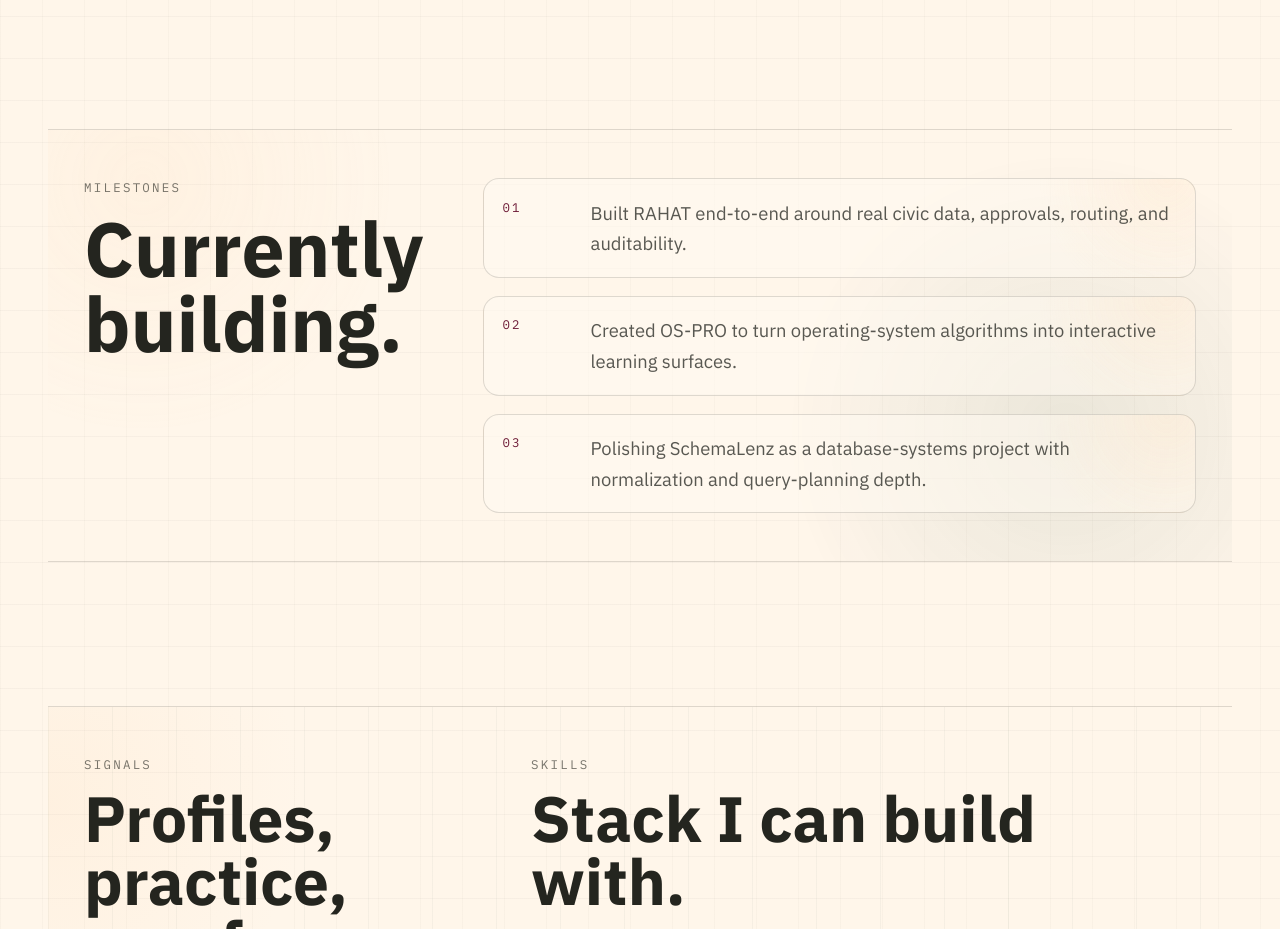
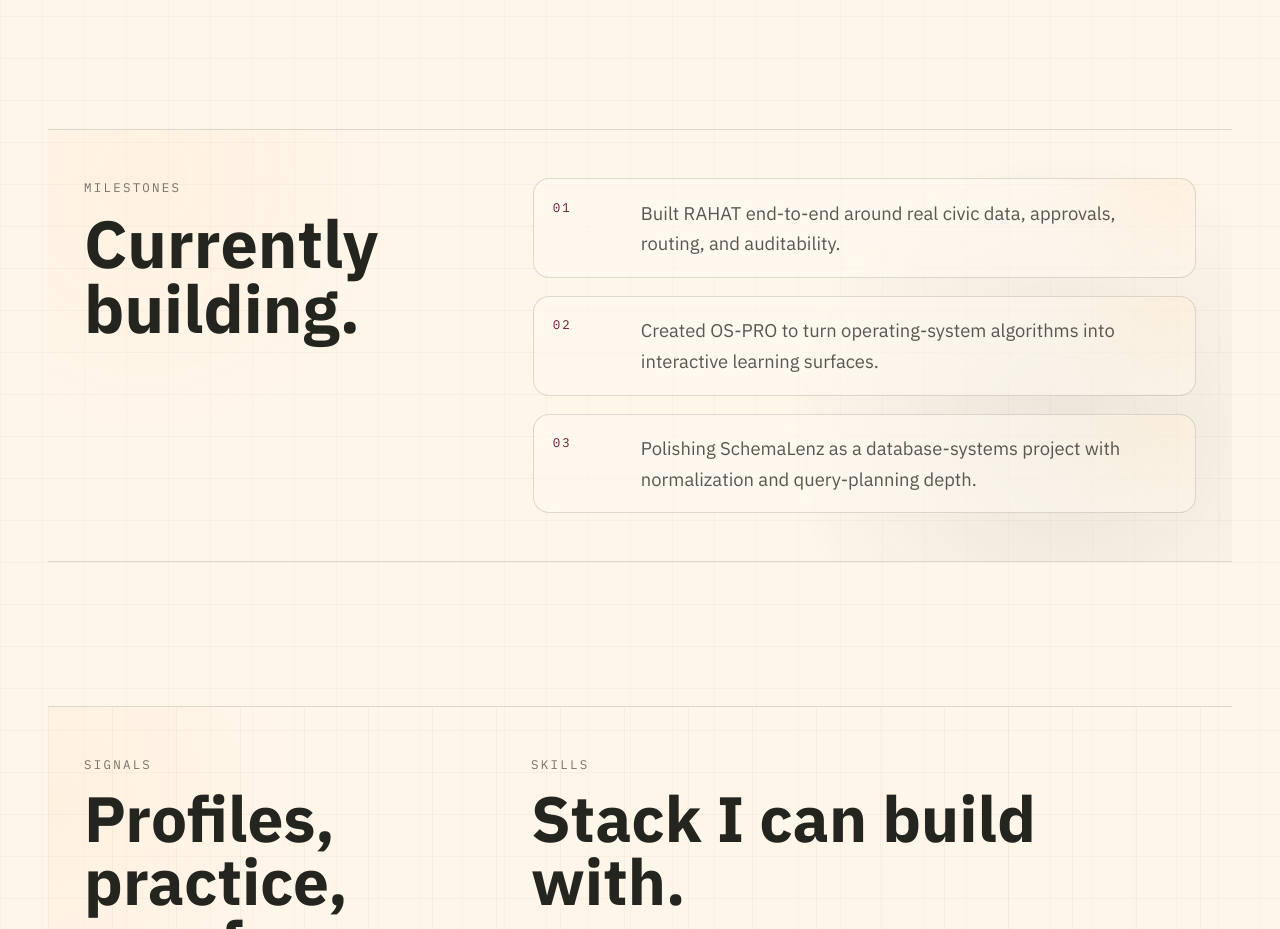
Before and after one commit to Vivek-ray-05/portfolio, a Next.js app: page / in a window 1280 px wide. Shown: the part 2840-3769 px from the top of the page. Built offline with nearby package versions, Linux system fonts and the light colour scheme.

Commit message:
fix milestones section spacing

```diff
--- a/src/app/globals.css
+++ b/src/app/globals.css
@@ -1319,6 +1319,15 @@ body {
   padding-inline: clamp(1.25rem, 3vw, 2.25rem);
 }
 
+.build-heading {
+  min-width: 0;
+}
+
+.build-heading .display-title {
+  max-width: 8.5ch;
+  font-size: clamp(3rem, 5.2vw, 5.5rem);
+}
+
 .build-list {
   display: grid;
   gap: 1rem;
@@ -1882,7 +1891,8 @@ body {
   }
 
   .build-panel {
-    grid-template-columns: minmax(18rem, 0.68fr) minmax(0, 1.32fr);
+    grid-template-columns: minmax(0, 0.72fr) minmax(30rem, 1.28fr);
+    column-gap: clamp(3rem, 6vw, 6rem);
   }
 
   .build-list {
```
